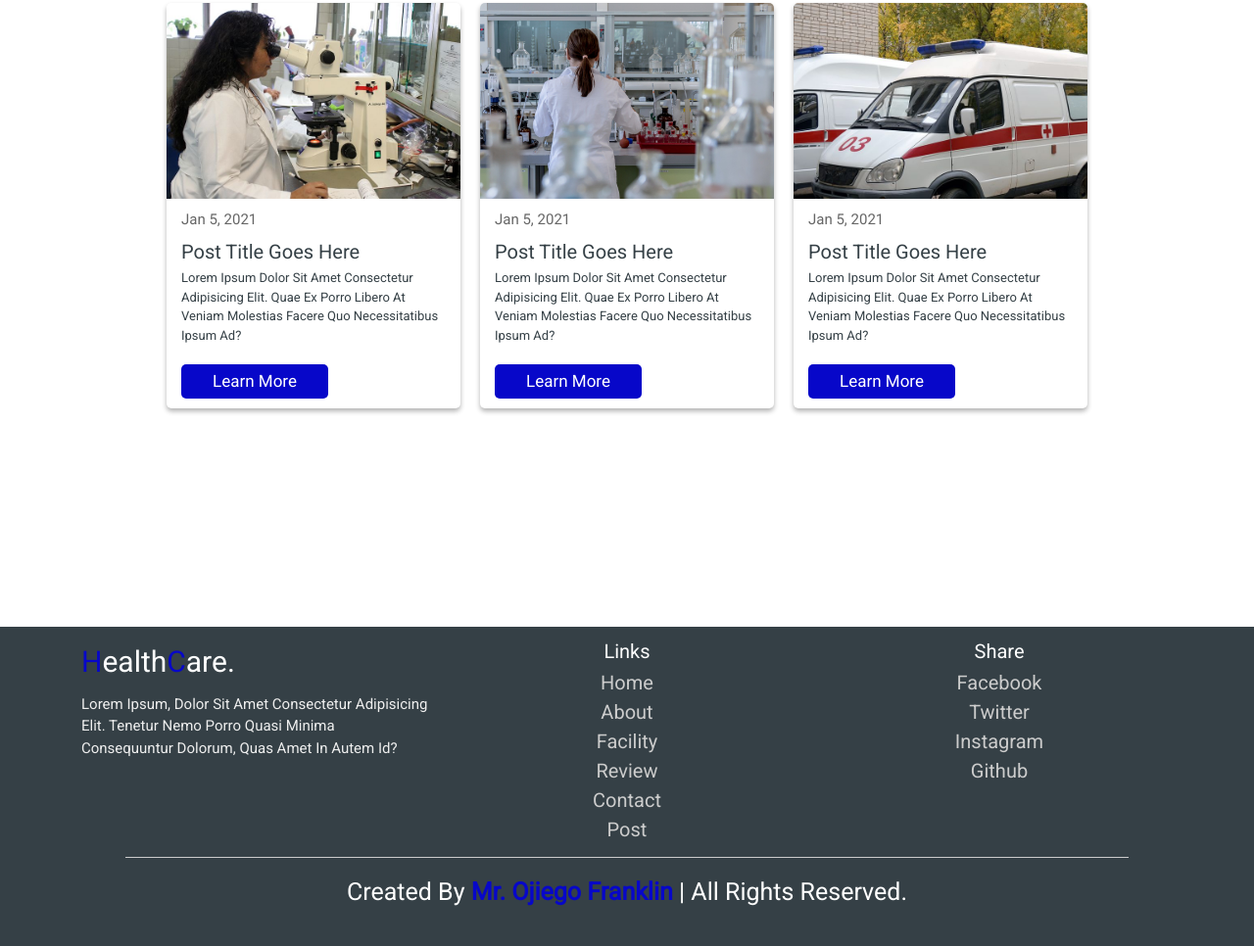
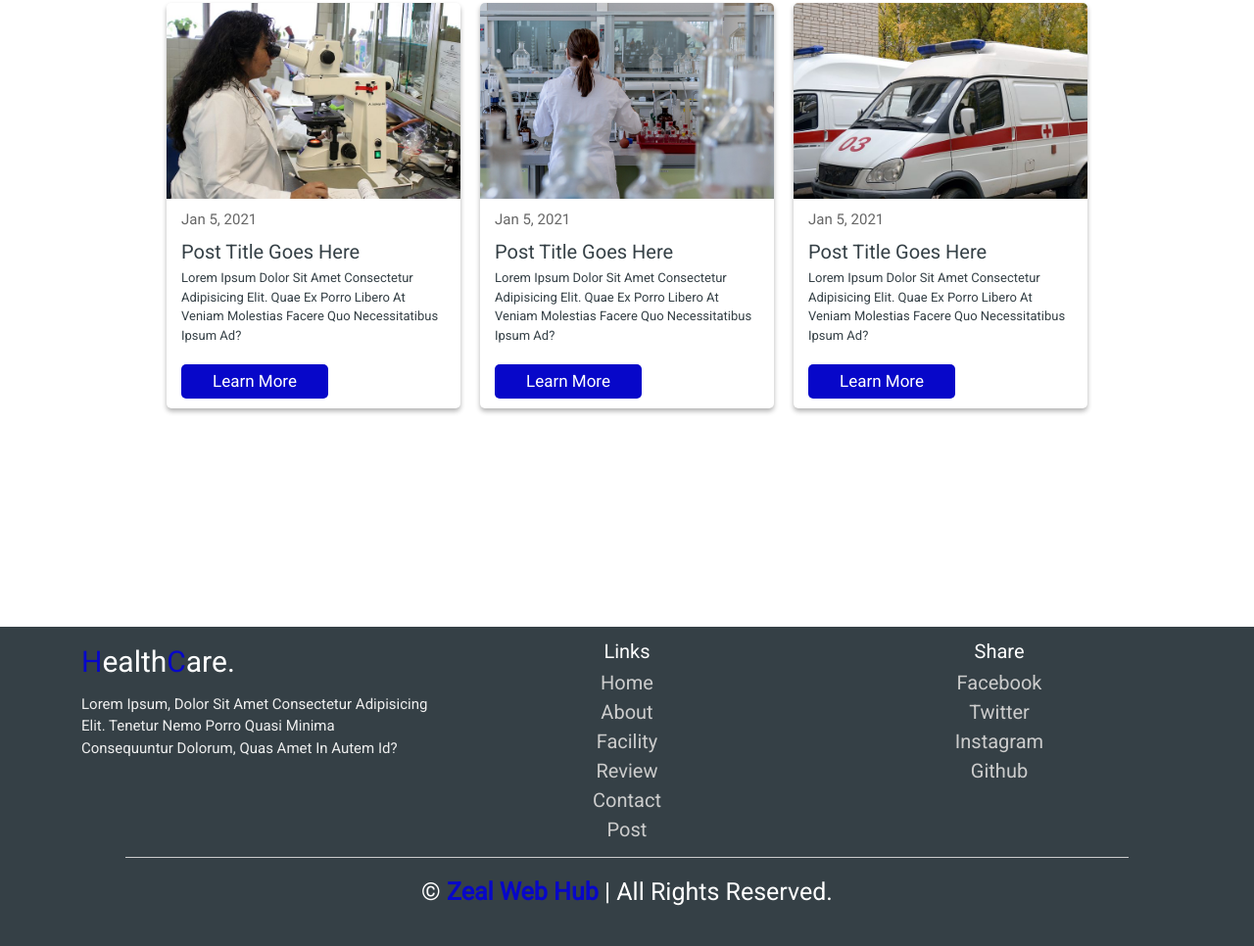
Before and after one commit to frankzeal33/hospital-website-best, a plain HTML site: page index.html in a window 1280 px wide. Shown: the part 4047-5013 px from the top of the page at 98% size. Drawn offline with nearby package versions, Linux system fonts and the light colour scheme.

Commit message:
Update index.html

```diff
--- a/index.html
+++ b/index.html
@@ -397,7 +397,7 @@
 
     </div>
 
-    <h1 class="credit text-center mx-auto">created by <span><strong>mr. Ojiego Franklin</strong></span> | all rights reserved.</h1>
+    <h1 class="credit text-center mx-auto">&copy; <span><strong>zeal web hub</strong></span> | all rights reserved.</h1>
 
 </section>
 
```
